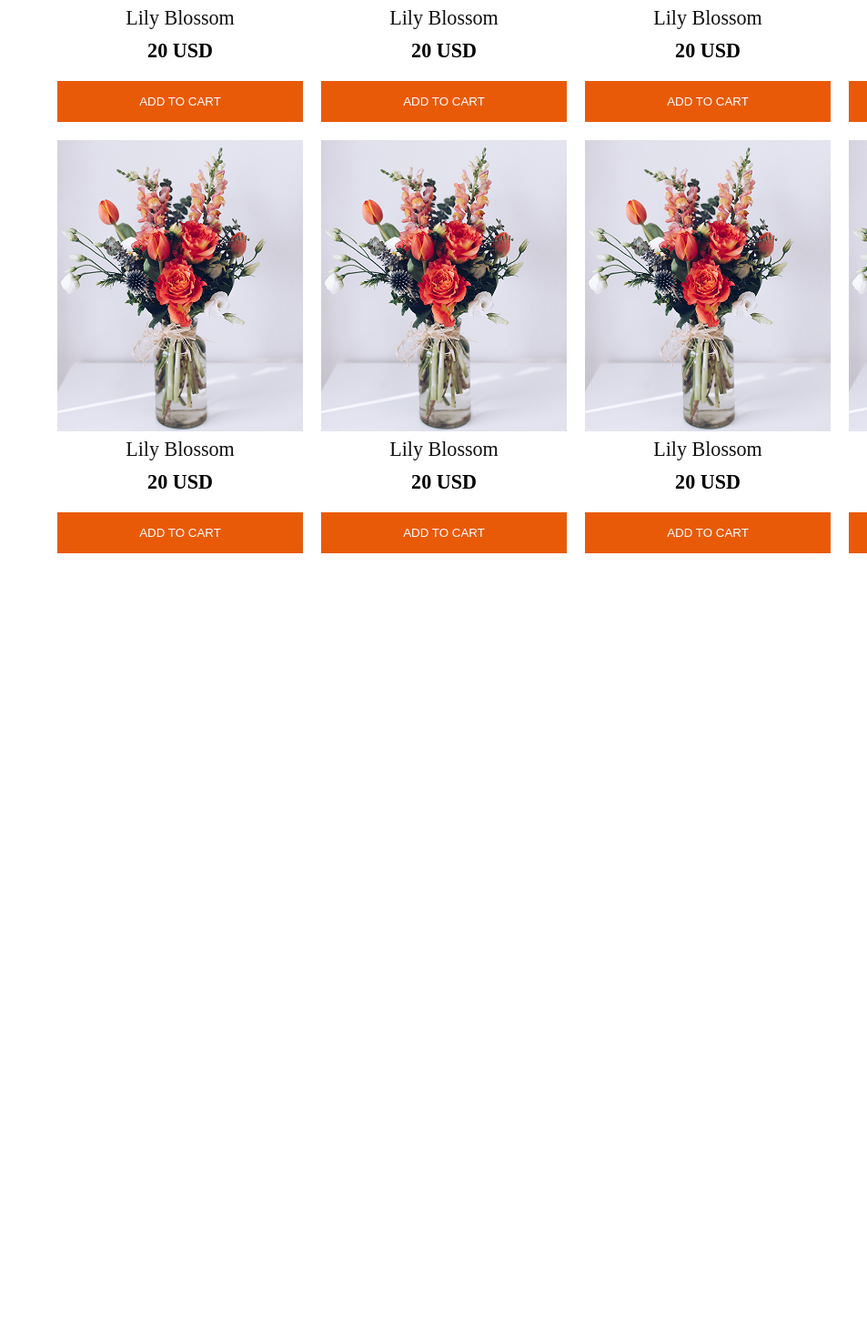
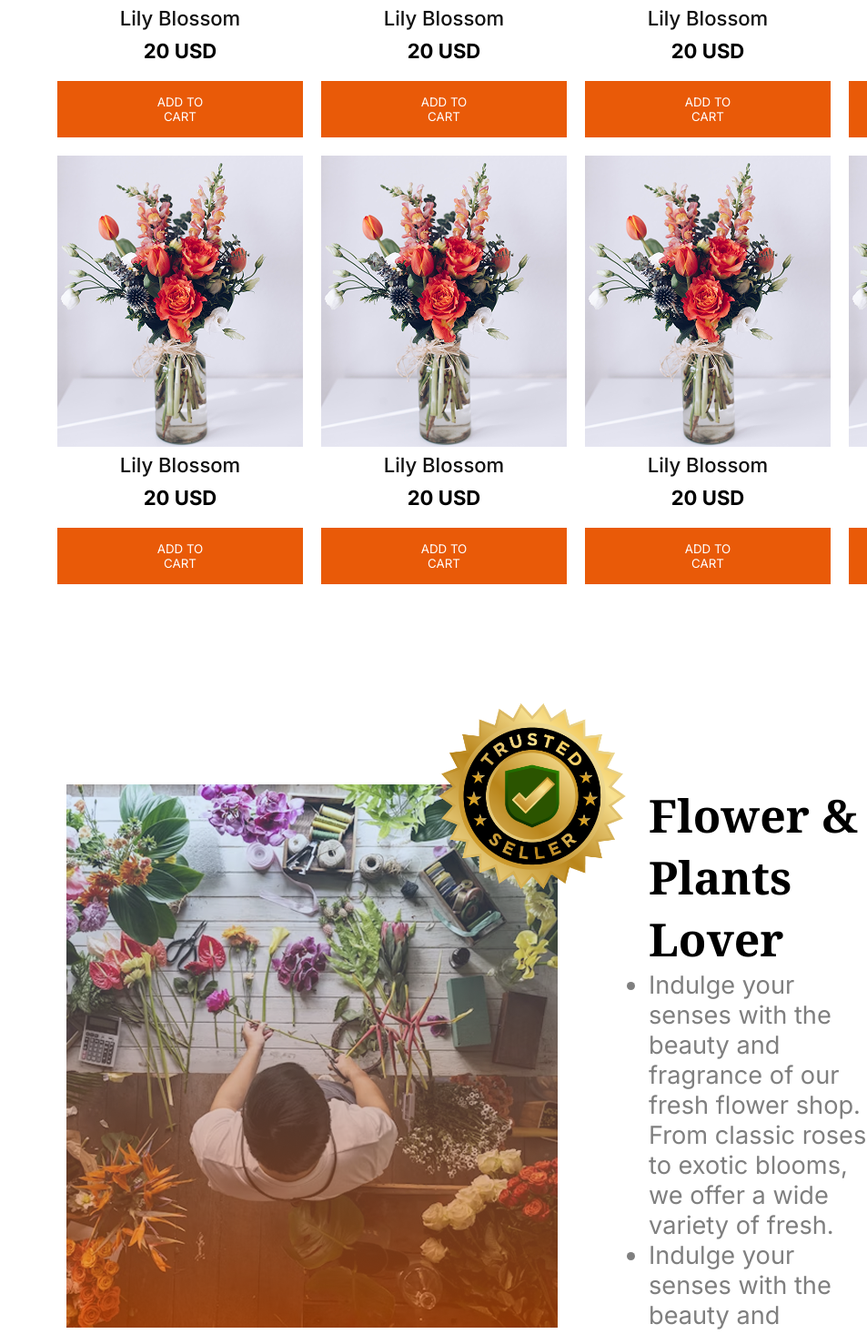
Before and after one commit to jisankhan5/asignment-2-repo, a plain HTML site: page index.html in a window 1280 px wide. Shown: the part 1186-2652 px from the top of the page at 91% size, without its empty margins (327-1280 px from the left). Before the commit the page ends 1814 px from the top, so only its background shows below. Drawn offline with Linux system fonts and the light colour scheme.

Commit message:
added lover section

```diff
--- a/index.html
+++ b/index.html
@@ -47,53 +47,68 @@
            <div class="card">
             <div class="plant-card">
                 <img src="./assets/sample-flower-image.png" alt="">
-                 <h3 class="card-title">Lily Blossom</h3>
-                 <h3 class="price">20 USD</h3>
-                 <button class="btn-primary">ADD TO CART</button>
+                 <h3 class="card-title inter">Lily Blossom</h3>
+                 <h3 class="price inter">20 USD</h3>
+                 <button class="btn-primary inter">ADD TO CART</button>
             </div>
             <div class="plant-card">
                 <img src="./assets/sample-flower-image.png" alt="">
-                 <h3 class="card-title">Lily Blossom</h3>
-                 <h3 class="price">20 USD</h3>
-                 <button class="btn-primary">ADD TO CART</button>
+                 <h3 class="card-title inter">Lily Blossom</h3>
+                 <h3 class="price inter">20 USD</h3>
+                 <button class="btn-primary inter">ADD TO CART</button>
             </div>
             <div class="plant-card">
                 <img src="./assets/sample-flower-image.png" alt="">
-                 <h3 class="card-title">Lily Blossom</h3>
-                 <h3 class="price">20 USD</h3>
-                 <button class="btn-primary">ADD TO CART</button>
+                 <h3 class="card-title inter">Lily Blossom</h3>
+                 <h3 class="price inter">20 USD</h3>
+                 <button class="btn-primary inter">ADD TO CART</button>
             </div>
             <div class="plant-card">
                 <img src="./assets/sample-flower-image.png" alt="">
-                 <h3 class="card-title">Lily Blossom</h3>
-                 <h3 class="price">20 USD</h3>
-                 <button class="btn-primary">ADD TO CART</button>
+                 <h3 class="card-title inter">Lily Blossom</h3>
+                 <h3 class="price inter">20 USD</h3>
+                 <button class="btn-primary inter">ADD TO CART</button>
             </div>
             <div class="plant-card">
                 <img src="./assets/sample-flower-image.png" alt="">
-                 <h3 class="card-title">Lily Blossom</h3>
-                 <h3 class="price">20 USD</h3>
-                 <button class="btn-primary">ADD TO CART</button>
+                 <h3 class="card-title inter">Lily Blossom</h3>
+                 <h3 class="price inter">20 USD</h3>
+                 <button class="btn-primary inter">ADD TO CART</button>
             </div>
             <div class="plant-card">
                 <img src="./assets/sample-flower-image.png" alt="">
-                 <h3 class="card-title">Lily Blossom</h3>
-                 <h3 class="price">20 USD</h3>
-                 <button class="btn-primary">ADD TO CART</button>
+                 <h3 class="card-title inter">Lily Blossom</h3>
+                 <h3 class="price inter">20 USD</h3>
+                 <button class="btn-primary inter">ADD TO CART</button>
             </div>
             <div class="plant-card">
                 <img src="./assets/sample-flower-image.png" alt="">
-                 <h3 class="card-title">Lily Blossom</h3>
-                 <h3 class="price">20 USD</h3>
-                 <button class="btn-primary">ADD TO CART</button>
+                 <h3 class="card-title inter">Lily Blossom</h3>
+                 <h3 class="price inter">20 USD</h3>
+                 <button class="btn-primary inter">ADD TO CART</button>
             </div>
             <div class="plant-card">
                 <img src="./assets/sample-flower-image.png" alt="">
-                 <h3 class="card-title">Lily Blossom</h3>
-                 <h3 class="price">20 USD</h3>
-                 <button class="btn-primary">ADD TO CART</button>
-            </div></div>
+                 <h3 class="card-title inter">Lily Blossom</h3>
+                 <h3 class="price inter">20 USD</h3>
+                 <button class="btn-primary inter">ADD TO CART</button>
+            </div>
         </div>
+        </div>
+        <section class="plant-lover">
+            <div class="badge-section">
+                <img class="badge" src="./assets/trusted-badge.png" alt="">
+                <img class="store" src="./assets/flower-store.png" alt="">
+            </div>
+            <div class="lover-section">
+                <h1 class="lover-title noto">Flower & Plants Lover</h1>
+                <ul>
+                    <li class="lover inter">Indulge your senses with the beauty and fragrance of our fresh flower shop. From classic roses to exotic blooms, we offer a wide variety of fresh.</li>
+                    <li class="lover inter">Indulge your senses with the beauty and fragrance of our fresh flower shop. From classic roses to exotic blooms, we offer a wide variety of fresh.</li>
+                    <li class="lover inter">Indulge your senses with the beauty and fragrance of our fresh flower shop. From classic roses to exotic blooms, we offer a wide variety of fresh.</li>
+                </ul>
+            </div>
+        </section>
     </main>
 </body>
 </html>
--- a/style/style.css
+++ b/style/style.css
@@ -114,12 +114,39 @@ nav ul {
     border: none;
 }
 
+/* main-second-section */
 
+.badge-section{
+    position: relative;
+    display: inline-block;
+}
+.badge{
+    position: absolute;
+    top: -130px;
+    right: -115px;
+    width: 286px;
+    height: 286px;
 
+}
+.plant-lover{
+    margin-left: 400px;
+    margin-top: 200px;
+    display: flex;
+}
 
-
-
-
+.lover-section{
+    margin-left: 100px;
+    width: 541px;
+    height: 541px;
+}
+.lover-title{
+    font-size: 3.125rem;
+    font-weight: bold;
+}
+.lover{
+    color: rgba(0, 0, 0, 0.5);
+    font-size: 1.70rem;
+}
 
 
 
@@ -182,4 +209,44 @@ nav ul {
     .btn-primary{
         padding: 10px 50px;
     }
+    /* main-second-section */
+
+    .lover-title{
+        font-size: 1.5rem;
+        font-weight: bold;
+    }
+    .lover{
+        font-size: 14px;
+    }
+    .plant-lover{
+        display: flex;
+        flex-direction: column;
+        margin-left: -80px;
+        margin-top: 41px;
+    }
+    .badge{
+        margin-right: 150px;
+        margin-top: 150px;
+        visibility: hidden;
+
+    }
+    .store{
+        width: 365px;
+        height: 396px;
+        margin-left: 130px;
+    }
+    .lover-section{
+        width: 361px;
+        height: 234px;
+    }
+    .lover{
+        margin-left: 70px;
+    }
+    .lover-title{
+        margin-left: 45px;
+    }
+
+
+
+
 }
```
